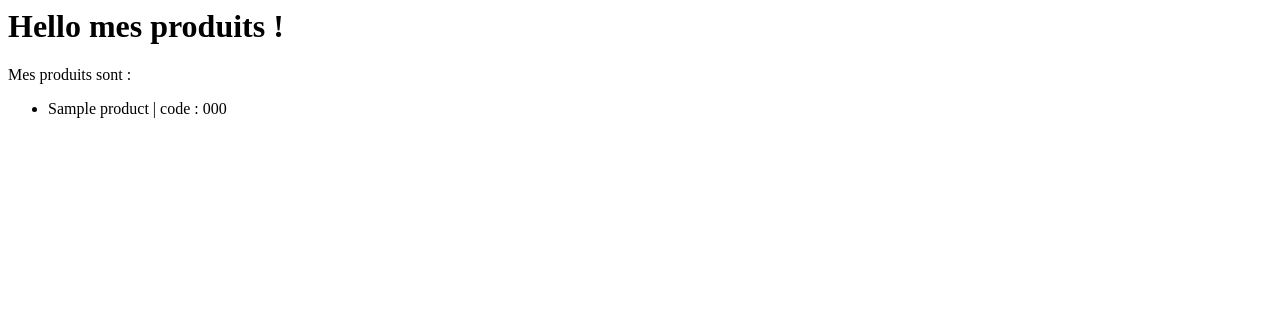
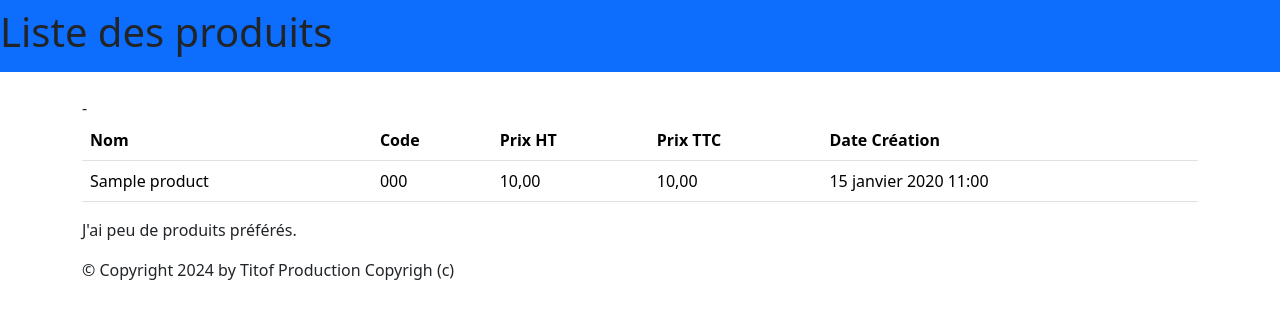
Before and after one commit to RomainMechain/myproject, a Django app: page /lesProduits/products in a window 1280 px wide. Shown: the top 319 px of the page. Run offline with Django 5.2, Linux system fonts and the light colour scheme; tables that the repository leaves empty hold one stand-in row (values such as "Sample post"); some libraries are stand-ins or nearby versions.

Commit message:
Fin du tp2

```diff
--- /dev/null
+++ b/GestionTaches/LesProduits/static/styles.css
@@ -0,0 +1 @@
+h1{ color: red }
--- /dev/null
+++ b/GestionTaches/LesProduits/templates/base.html
@@ -0,0 +1,31 @@
+<!doctype html>
+{% load static %}
+
+<html lang="fr">
+    <head>
+        <meta charset="utf -8">
+        <title>{% block title %}{% endblock %}</title>
+        {% block styles %}
+            <link rel="stylesheet" href="{% static 'styles.css' %}" />
+            <link rel="stylesheet" href="{% static 'node_modules/bootstrap/dist/css/bootstrap.min.css' %}">
+        {% endblock %}
+    </head>
+    <body>
+        {% block nav %}
+            <nav class="navbar navbar-expand-md navbar-dark bg-primary mb-4">
+                {% block menu %}{% endblock %}
+            </nav >
+            {% endblock %}
+                <main role="main" class="container top-pushed">
+                <div class="jumbotron">
+            {% block contenu %}
+        {% endblock %}
+        </div>
+        </main >
+        <footer class="footer">
+            <div class="container">
+                <p>&copy; Copyright {% now "Y" %} by Titof Production Copyrigh (c)</p>
+            </div>
+        </footer>
+        </body>
+</html>
--- a/GestionTaches/LesProduits/templates/list_products.html
+++ b/GestionTaches/LesProduits/templates/list_products.html
@@ -1,15 +1,43 @@
-<html>
-    <head>
-        <title>Mon app DJANGO</title>
-    </head>
-    <body>
-        <h1>Hello mes produits !</h1>
-        <p>Mes produits sont :</p>
-        <ul>
+{% extends 'base.html' %}
+
+{% block title %}
+    Mon application DJANGO
+{% endblock %}
+
+{% block menu %}
+    <h1>Liste des produits</h1>
+{% endblock %}
+
+{% block contenu %}
+    <table class="table">
+        <thead>
+            <th>Nom</th>
+            <th>Code</th>
+            <th>Prix HT</th>
+            <th>Prix TTC</th>
+            <th>Date Création</th>
+        </thead>
+        <tbody>
             {% for prdct in prdcts %}
-                <li>{{ prdct.name }} | code : {{ prdct.code }}</li>
+                <tr>
+                    <td>{{ prdct.name }} </td>
+                    <td>{{ prdct.code }} </td>
+                    <td>{{ prdct.price_ht }} </td>
+                    <td>{{ prdct.price_ttc }} </td>
+                    <td>{{ prdct.date_creation }} </td>
+                </tr>-
             {% endfor %}
-        </ul>
-        <!-- TODO : liste des produits -->
-    </body>
-</html>
+        </tbody>
+    </table>
+    <p>
+        J'ai
+        {% if prdcts|length < 5 %}
+        peu de
+        {% elif prdcts|length < 10 %}
+        quelques
+        {% else %}
+        beaucoup de
+        {% endif %}
+        produits préférés.
+    </p>
+{% endblock %}
--- a/GestionTaches/LesProduits/urls.py
+++ b/GestionTaches/LesProduits/urls.py
@@ -6,5 +6,5 @@ urlpatterns = [
     path("home/<name>", views.index, name="index"),
     path("home/", views.home, name="home"),
     path("products", views.listProducts, name="products"),
-    path("products/<code>", views.product, name="product"),
+    #path("products/<code>", views.product, name="product"),
 ]
--- a/GestionTaches/LesProduits/views.py
+++ b/GestionTaches/LesProduits/views.py
@@ -18,5 +18,5 @@ def listProducts(request) :
     prdcts = Product.objects.all()
     return render(request, 'list_products.html', {'prdcts' : prdcts})
 
-def product(request, code) :
-    pass
+# def product(request, code) :
+#     prod = Product.objects.
```
Also changed, not shown: 1 other file.
